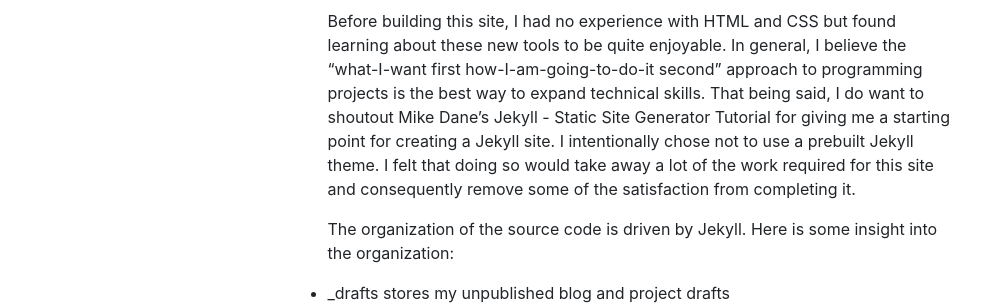
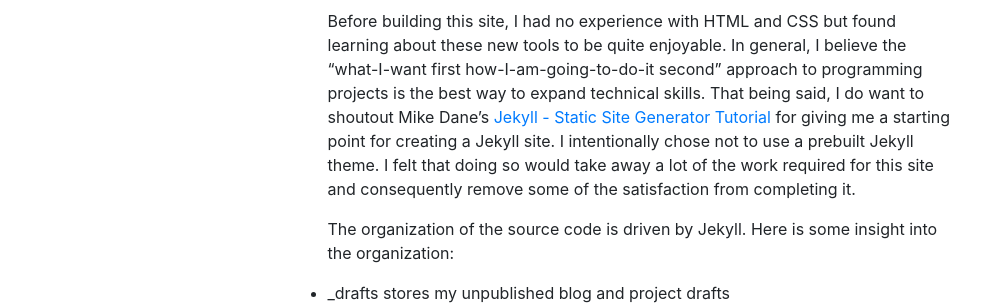
Before and after one commit to quaini/deprecated-personal-website, a Jekyll site: the page built from _posts/2020-11-14-personal-website.md, in a window 1280 px wide. Shown: the part 848-1153 px from the top of the page, without its empty margins (0-999 px from the left). Built offline with Jekyll 4.4.1, drawn with Linux system fonts in a browser that asks for light colours; some of the changed lines change nothing that is shown.

Commit message:
link to mike dane's tutorial

```diff
--- a/_posts/2020-11-14-personal-website.md
+++ b/_posts/2020-11-14-personal-website.md
@@ -13,7 +13,7 @@ picture: /assets/quaini/img/personal-website.png
 
 To boost success with my co-op search, I found myself doing what many young programmers do, making a portfolio website. I owe a lot of my inspiration to the following sites: thume.ca, joelonsoftware.com, mrmoneymustache.com, and devoncrawford.io (none of which I have any personal connection to). All of these sites impressed me, and I found myself frequently returning. In the documentation for Spacemacs, I found Tristan Hume's site, and I owe special thanks to him for introducing me to Github Pages's integration with Jekyll. At this moment in time, my static website is powered by Jekyll and hosted with Github Pages.
 
-Before building this site, I had no experience with HTML and CSS but found learning about these new tools to be quite enjoyable. In general, I believe the "what-I-want first how-I-am-going-to-do-it second" approach to programming projects is the best way to expand technical skills. That being said, I do want to shoutout Mike Dane's Jekyll - Static Site Generator Tutorial for giving me a starting point for creating a Jekyll site. I intentionally chose not to use a prebuilt Jekyll theme. I felt that doing so would take away a lot of the work required for this site and consequently remove some of the satisfaction from completing it.
+Before building this site, I had no experience with HTML and CSS but found learning about these new tools to be quite enjoyable. In general, I believe the "what-I-want first how-I-am-going-to-do-it second" approach to programming projects is the best way to expand technical skills. That being said, I do want to shoutout Mike Dane's [Jekyll - Static Site Generator Tutorial](https://www.youtube.com/playlist?list=PLLAZ4kZ9dFpOPV5C5Ay0pHaa0RJFhcmcB) for giving me a starting point for creating a Jekyll site. I intentionally chose not to use a prebuilt Jekyll theme. I felt that doing so would take away a lot of the work required for this site and consequently remove some of the satisfaction from completing it.
 
 The organization of the source code is driven by Jekyll. Here is some insight into the organization:
 * _drafts stores my unpublished blog and project drafts
```
